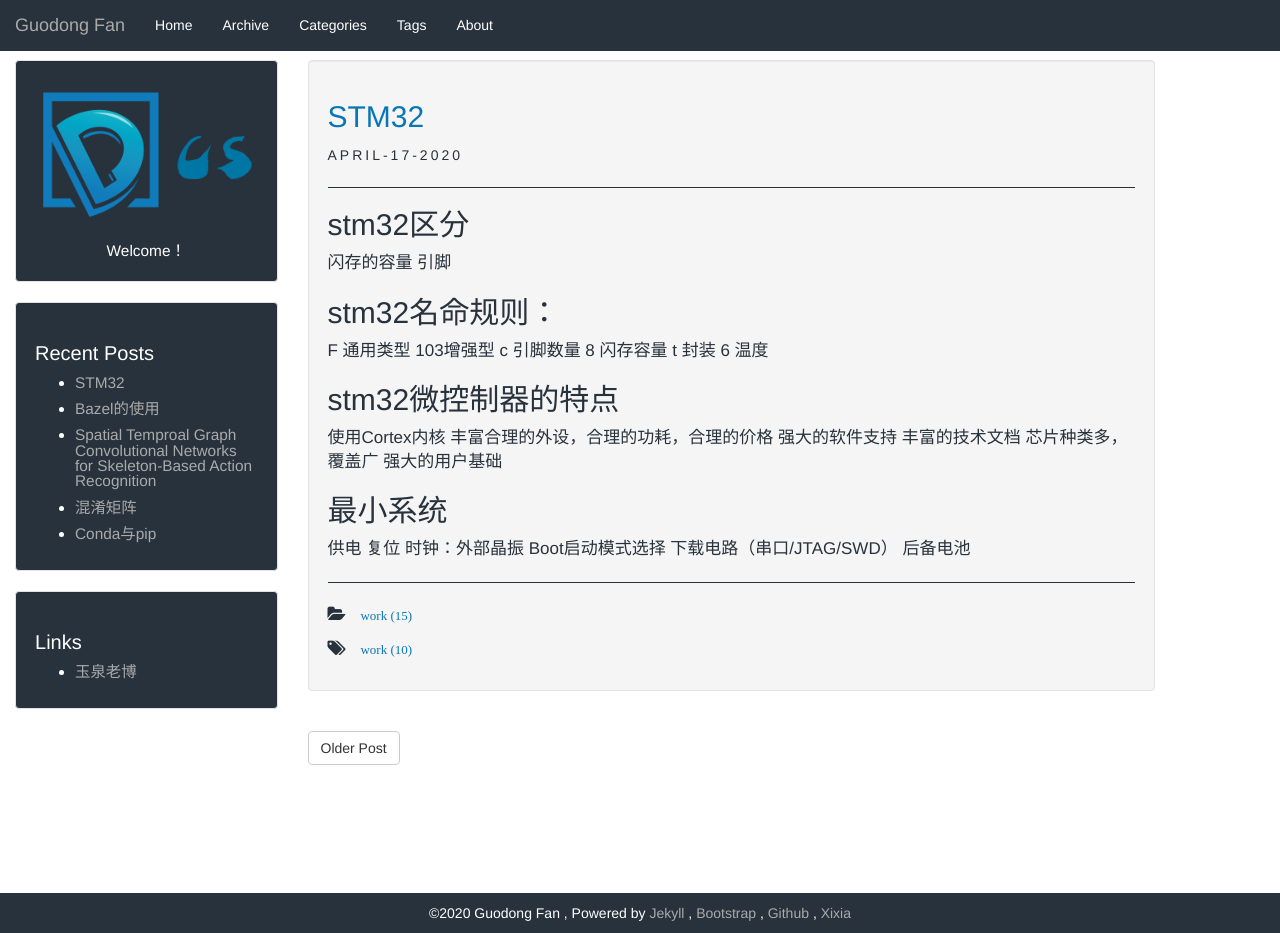
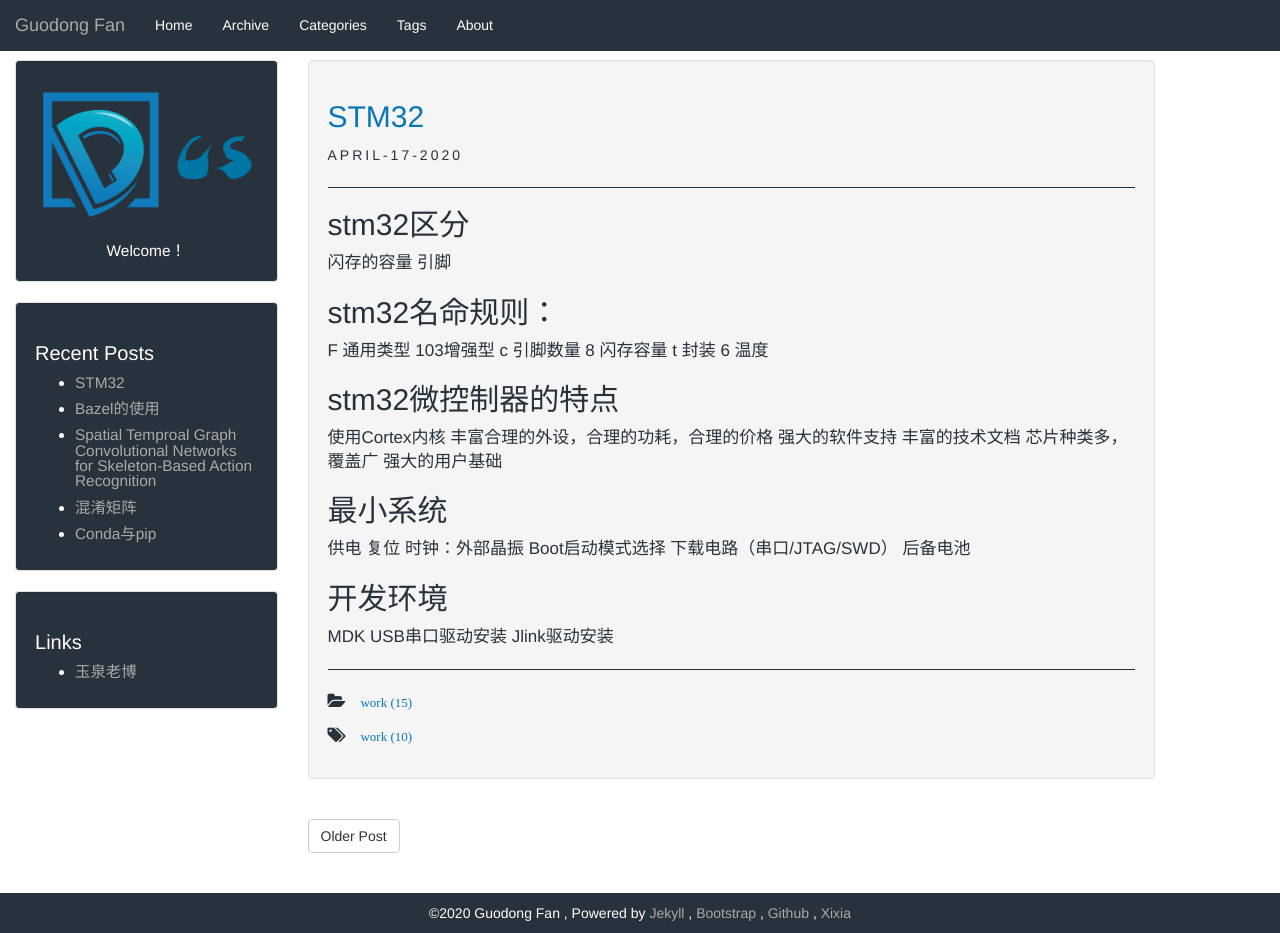
Before and after one commit to GuodongFan/GuodongFan.github.io, a Jekyll site: the page built from _posts/2020-04-17-stm32.md, in a window 1280 px wide and 933 px high. Built offline with Jekyll 4.4.1, drawn with Linux system fonts in a browser that asks for light colours; our own code applies the rules of GitHub Pages for plain Markdown files.

Commit message:
Update 2020-04-17-stm32.md

```diff
--- a/_posts/2020-04-17-stm32.md
+++ b/_posts/2020-04-17-stm32.md
@@ -33,3 +33,9 @@ t 封装
 Boot启动模式选择
 下载电路（串口/JTAG/SWD）
 后备电池
+
+## 开发环境
+
+MDK
+USB串口驱动安装
+Jlink驱动安装
```
